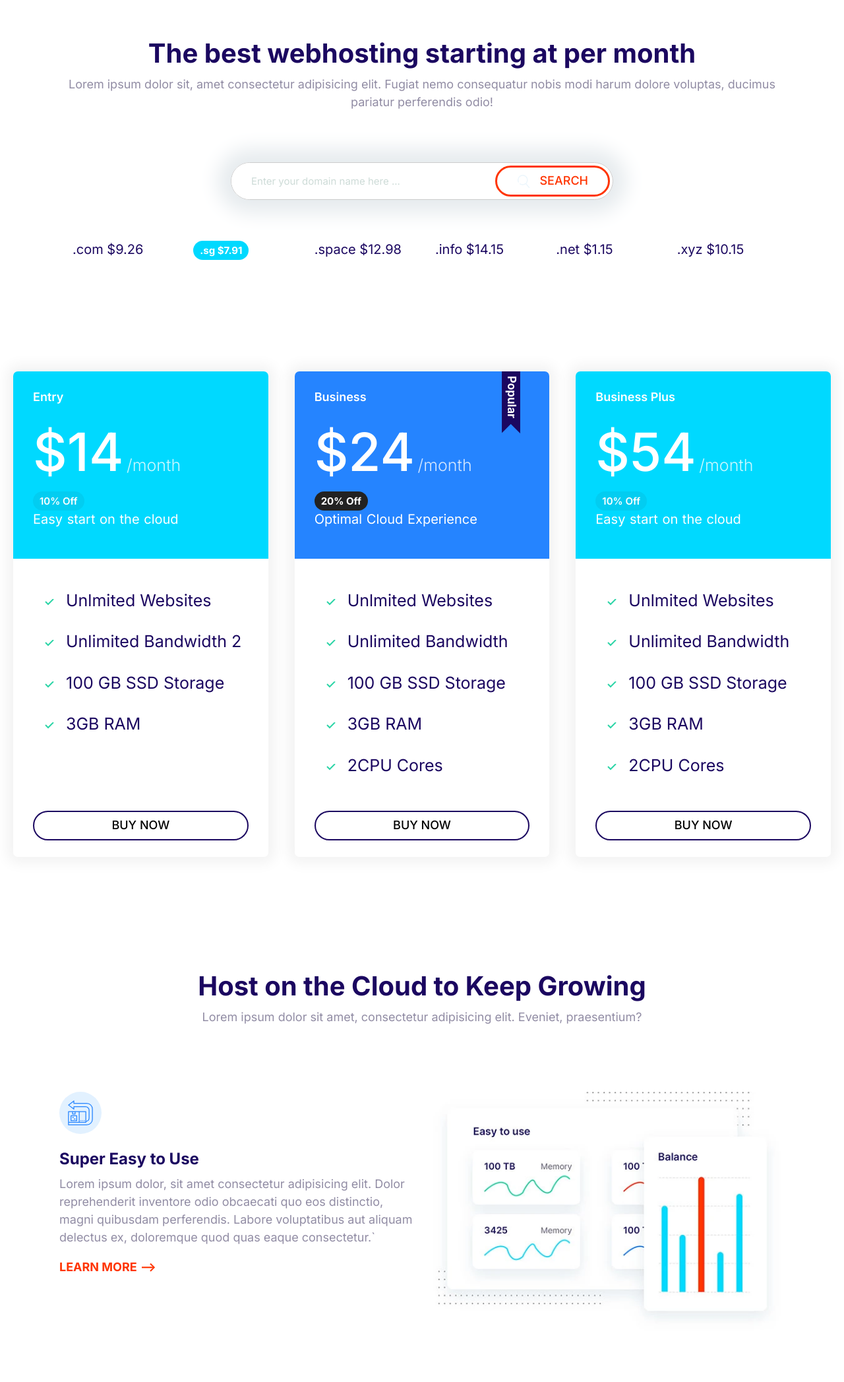
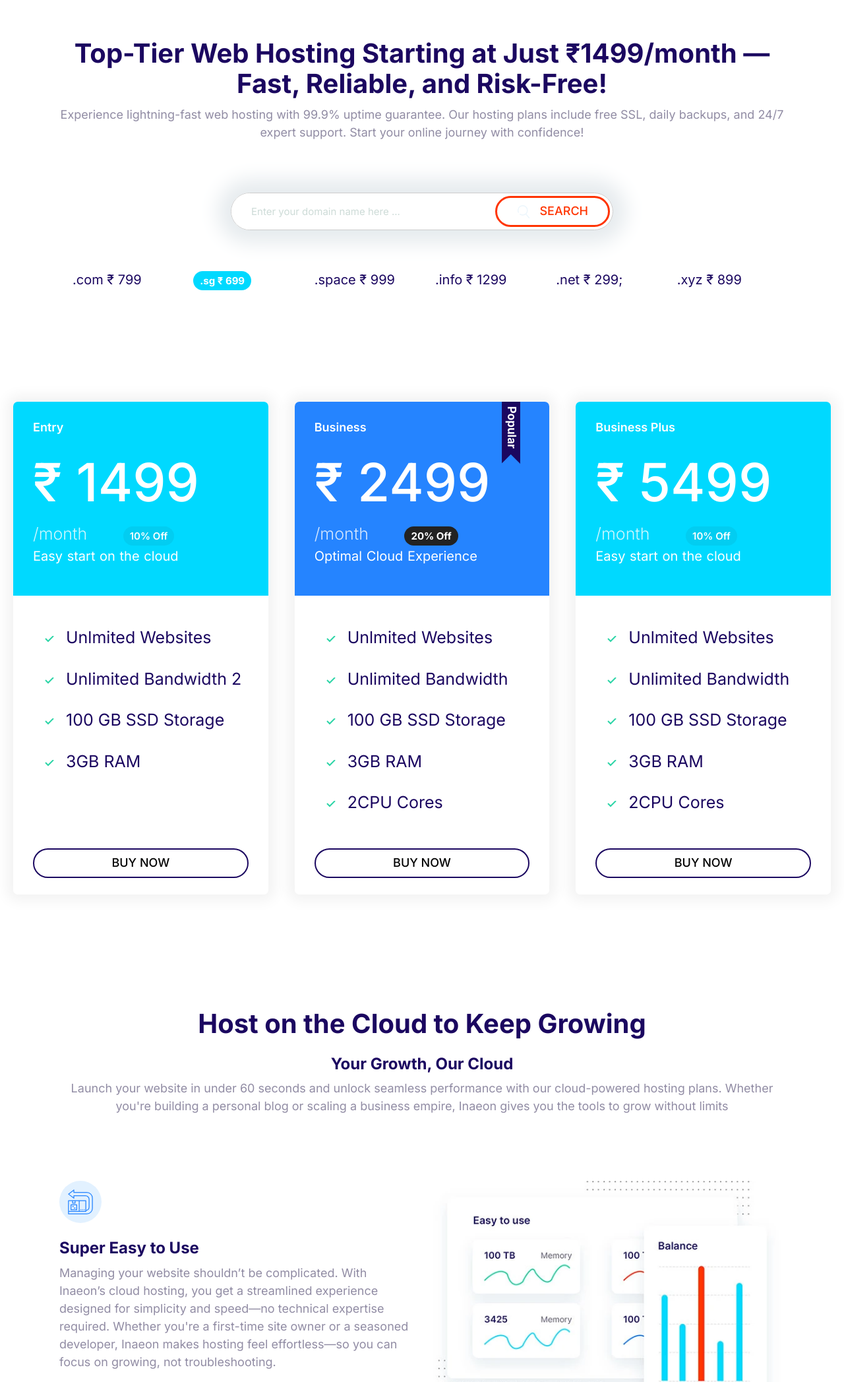
Before and after one commit to inaeon/cloudHostingProject, a website built with Parcel: page index.html in a window 1280 px wide. Shown: the part 891-2986 px from the top of the page at 66% size. Built offline with nearby package versions, Linux system fonts and the light colour scheme.

Commit message:
price update

```diff
--- a/index.html
+++ b/index.html
@@ -70,12 +70,13 @@
       <div class="block container">
         <header class="block__header">
           <h2 class="block__heading">
-            The best webhosting starting at per month
+            Top-Tier Web Hosting Starting at Just ₹1499/month — Fast, Reliable,
+            and Risk-Free!
           </h2>
           <p>
-            Lorem ipsum dolor sit, amet consectetur adipisicing elit. Fugiat
-            nemo consequatur nobis modi harum dolore voluptas, ducimus pariatur
-            perferendis odio!
+            Experience lightning-fast web hosting with 99.9% uptime guarantee.
+            Our hosting plans include free SSL, daily backups, and 24/7 expert
+            support. Start your online journey with confidence!
           </p>
         </header>
       </div>
@@ -94,14 +95,14 @@
         </button>
       </div>
       <ul class="list domain-grid container">
-        <li class="list__item">.com $9.26</li>
+        <li class="list__item">.com &#8377; 799</li>
         <li class="list__item">
-          <span class="badges badges--secondary">.sg $7.91</span>
+          <span class="badges badges--secondary">.sg &#8377; 699</span>
         </li>
-        <li class="list__item">.space $12.98</li>
-        <li class="list__item">.info $14.15</li>
-        <li class="list__item">.net $1.15</li>
-        <li class="list__item">.xyz $10.15</li>
+        <li class="list__item">.space &#8377; 999</li>
+        <li class="list__item">.info &#8377; 1299</li>
+        <li class="list__item">.net &#8377; 299;</li>
+        <li class="list__item">.xyz &#8377; 899</li>
       </ul>
     </section>
 
@@ -110,7 +111,7 @@
         <div class="card card--entry">
           <header class="card__header card--secondary">
             <h4 class="plan__heading">Entry</h4>
-            <span class="plan__pricing">$14</span>
+            <span class="plan__pricing">&#8377; 1499</span>
             <span class="plan__billing">/month</span>
             <span class="badges badges--secondary">10% Off</span>
             <p class="plan__description">Easy start on the cloud</p>
@@ -134,7 +135,7 @@
               alt="popular badges"
             />
             <h4 class="plan__heading">Business</h4>
-            <span class="plan__pricing">$24</span>
+            <span class="plan__pricing">&#8377; 2499</span>
             <span class="plan__billing">/month</span>
             <span class="badges badges--primary">20% Off</span>
             <p class="plan__description">Optimal Cloud Experience</p>
@@ -154,7 +155,7 @@
         <div class="card">
           <header class="card__header card--secondary">
             <h4 class="plan__heading">Business Plus</h4>
-            <span class="plan__pricing">$54</span>
+            <span class="plan__pricing">&#8377; 5499</span>
             <span class="plan__billing">/month</span>
             <span class="badges badges--secondary">10% Off</span>
             <p class="plan__description">Easy start on the cloud</p>
@@ -176,9 +177,12 @@
     <section class="block container">
       <header class="block__header" data-aos="fade-up">
         <h2 class="header__heading">Host on the Cloud to Keep Growing</h2>
+        <h3>Your Growth, Our Cloud</h3>
         <p class="header__content">
-          Lorem ipsum dolor sit amet, consectetur adipisicing elit. Eveniet,
-          praesentium?
+          Launch your website in under 60 seconds and unlock seamless
+          performance with our cloud-powered hosting plans. Whether you're
+          building a personal blog or scaling a business empire, Inaeon gives
+          you the tools to grow without limits
         </p>
       </header>
       <article class="grid grid--1x2 feature">
@@ -190,10 +194,11 @@
           </span>
           <h3>Super Easy to Use</h3>
           <p class="feature__content">
-            Lorem ipsum dolor, sit amet consectetur adipisicing elit. Dolor
-            reprehenderit inventore odio obcaecati quo eos distinctio, magni
-            quibusdam perferendis. Labore voluptatibus aut aliquam delectus ex,
-            doloremque quod quas eaque consectetur.`
+            Managing your website shouldn’t be complicated. With Inaeon’s cloud
+            hosting, you get a streamlined experience designed for simplicity
+            and speed—no technical expertise required. Whether you're a
+            first-time site owner or a seasoned developer, Inaeon makes hosting
+            feel effortless—so you can focus on growing, not troubleshooting.
           </p>
           <a href="#" class="link-arrow">Learn More</a>
         </div>
@@ -217,10 +222,10 @@
           </span>
           <h3>Simply Fast Websites</h3>
           <p class="feature__content">
-            Lorem ipsum dolor, sit amet consectetur adipisicing elit. Dolor
-            reprehenderit inventore odio obcaecati quo eos distinctio, magni
-            quibusdam perferendis. Labore voluptatibus aut aliquam delectus ex,
-            doloremque quod quas eaque consectetur.`
+            Speed matters. With Inaeon, your website loads lightning-fast thanks
+            to high-performance SSD storage and optimized cloud infrastructure.
+            Whether you're launching a blog or scaling a business, we make sure
+            your visitors never wait.
           </p>
           <a href="#" class="link-arrow">Learn More</a>
         </div>
@@ -244,10 +249,10 @@
           </span>
           <h3>Wordpress Made Easy</h3>
           <p class="feature__content">
-            Lorem ipsum dolor, sit amet consectetur adipisicing elit. Dolor
-            reprehenderit inventore odio obcaecati quo eos distinctio, magni
-            quibusdam perferendis. Labore voluptatibus aut aliquam delectus ex,
-            doloremque quod quas eaque consectetur.`
+            Building your WordPress site shouldn’t be a hassle. With Inaeon, you
+            get automated migration, instant setup, and optimized cloud
+            performance—so you can focus on creating content, not configuring
+            servers.
           </p>
           <a href="#" class="link-arrow">Learn More</a>
         </div>
@@ -277,10 +282,10 @@
           </span>
           <h3>24/7 Expert Support</h3>
           <p class="feature__content">
-            Lorem ipsum dolor, sit amet consectetur adipisicing elit. Dolor
-            reprehenderit inventore odio obcaecati quo eos distinctio, magni
-            quibusdam perferendis. Labore voluptatibus aut aliquam delectus ex,
-            doloremque quod quas eaque consectetur.`
+            Whether you're launching your first site or managing a growing
+            portfolio, our expert support team is available 24/7 to help you
+            troubleshoot, optimize, and succeed. No bots—just real people who
+            know hosting inside and out.
           </p>
           <a href="#" class="link-arrow">Learn More</a>
         </div>
@@ -345,8 +350,9 @@
             <div class="media__body">
               <h3 class="block__heading">Staging, GIT & WP-CLI</h3>
               <p class="block__content">
-                Our cloud plan includes easy onboarding for new and existing
-                sites and managed WorldPress and WooComerce auto-updates.
+                Inaeon’s cloud hosting isn’t just beginner-friendly—it’s
+                developer-ready. With staging environments, GIT support, and
+                WP-CLI access, you can build, test, and deploy with confidence.
               </p>
             </div>
           </div>
@@ -359,8 +365,8 @@
             <div class="media__body">
               <h3 class="block__heading">Dynamic Caching and More</h3>
               <p class="block__content">
-                Our cloud plan includes easy onboarding for new and existing
-                sites and managed WorldPress and WooComerce auto-updates.
+                Speed and simplicity go hand in hand. With dynamic caching, your
+                site loads faster and handles traffic effortlessly.
               </p>
             </div>
           </div>
@@ -372,8 +378,10 @@
       <header class="block__header" data-aos="zoom-in-up">
         <h3>What our customers are saying</h3>
         <p>
-          Lorem, ipsum dolor sit amet consectetur adipisicing elit. Obcaecati
-          sunt odit totam eius modi dicta harum porro libero optio est?
+          At Inaeon, we don’t just promise performance—we deliver it. But don’t
+          take our word for it. Hear directly from the developers,
+          entrepreneurs, and creators who trust our cloud hosting to power their
+          websites, scale their businesses, and simplify their workflows.
         </p>
       </header>
       <div class="card testimonial" data-aos="flip-left">
@@ -393,9 +401,10 @@
           </div>
           <blockquote class="quote">
             <p class="quote__text">
-              Lorem ipsum, dolor sit amet consectetur adipisicing elit.
-              Temporibus nostrum ab culpa neque a consequatur eos illo modi
-              pariatur. Minus.
+              Inaeon made launching our site incredibly easy. The setup was
+              fast, and their support team was there whenever we needed help.
+              We’ve seen a noticeable boost in performance since switching to
+              their cloud hosting.
             </p>
             <div class="media">
               <div class="media__img media__testimonial">
@@ -404,8 +413,8 @@
                 </svg>
               </div>
               <div class="media__body">
-                <h3 class="quote__author">Albert John</h3>
-                <p class="quote__company">ABC Technologies</p>
+                <h3 class="quote__author">Binil John</h3>
+                <p class="quote__company">Infinity Innovatech Ltd</p>
               </div>
             </div>
           </blockquote>
```
Also changed, not shown: dir/cancellation-refund-policy.html (+3 -1 lines).
